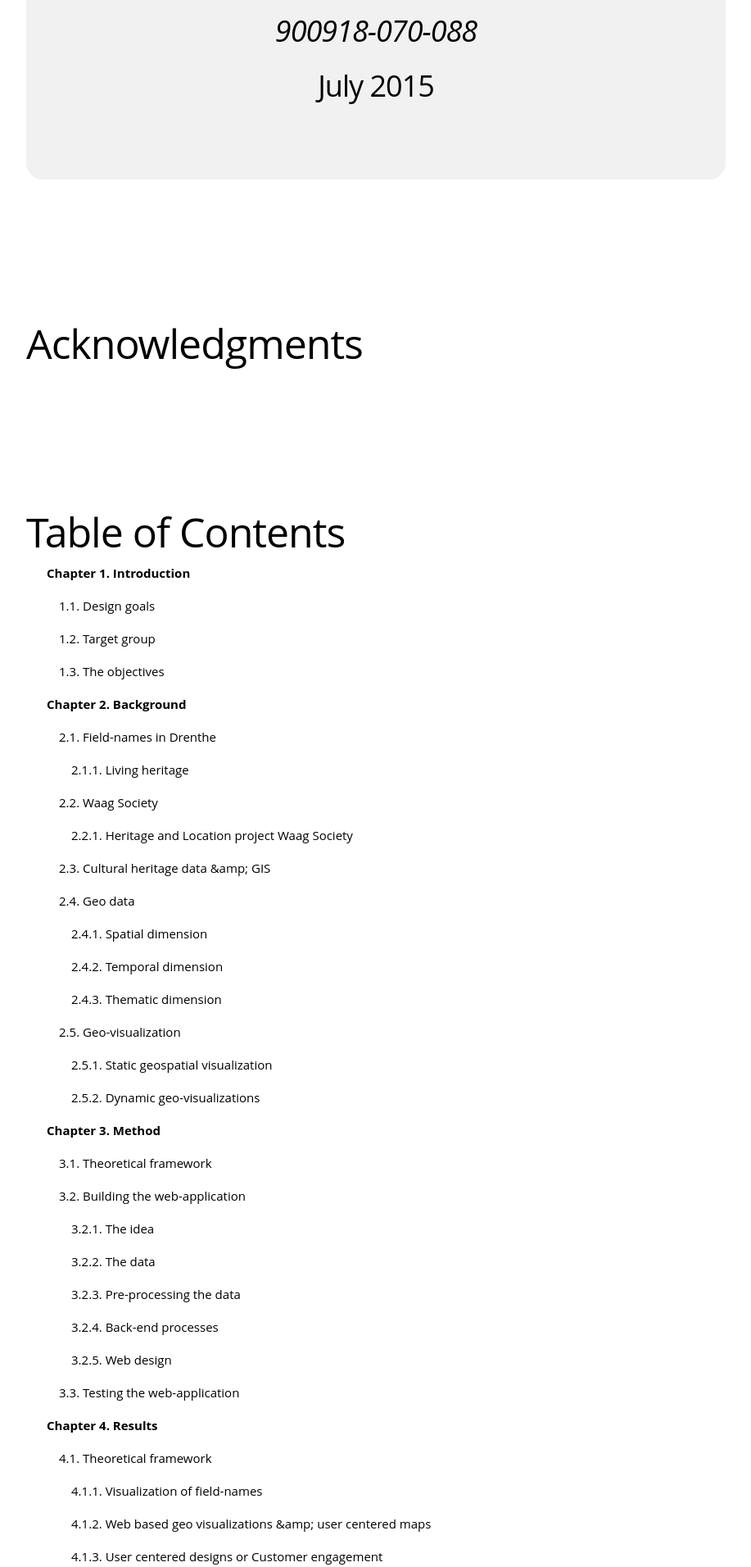
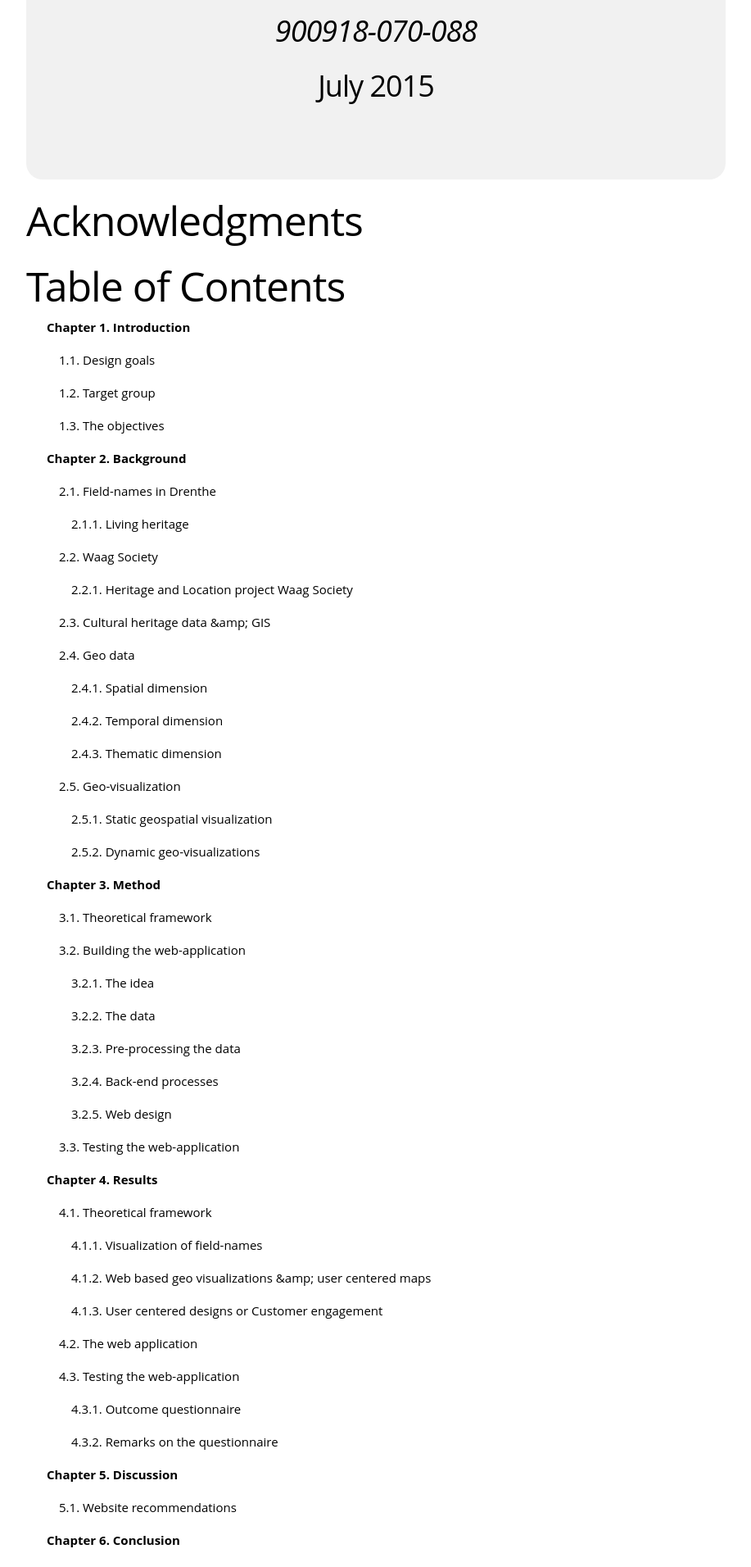
Before and after one commit to NieneB/InternshipReport, a Jekyll site: the page built from index.md, in a window 1280 px wide. Shown: the part 1527-3439 px from the top of the page at 82% size, without its empty margins (181-1098 px from the left). Built offline with Jekyll 4.4.1, drawn with Linux system fonts in a browser that asks for light colours; some web fonts are replaced.

Commit message:
sijl h2 h1

```diff
--- a/css/skeleton.css
+++ b/css/skeleton.css
@@ -116,9 +116,9 @@
   margin-top: 2rem;
   margin-bottom: 0.5rem; }
 h1, t1 { font-size: 4.0rem; line-height: 1.2;  letter-spacing: -.1rem;}
-h2, t2 { font-size: 3.6rem; line-height: 1.25; letter-spacing: -.1rem; }
-h3, t3 { font-size: 3.0rem; line-height: 1.3;  letter-spacing: -.1rem; }
-h4 { font-size: 2rem; line-height: 1.35; letter-spacing: -.08rem; }
+h2, t2 { font-size: 3.0rem; line-height: 1.25; letter-spacing: -.1rem; }
+h3, t3 { font-size: 2.0rem; line-height: 1.3;  letter-spacing: -.1rem; }
+h4 { font-size: 1.5rem; line-height: 1.35; letter-spacing: -.08rem; }
 h5 { font-size: 1.5rem; line-height: 1.5;  letter-spacing: -.05rem; }
 h6 { font-size: 1.5rem; line-height: 1.6;  letter-spacing: 0; }
 
--- a/css/style.css
+++ b/css/style.css
@@ -122,7 +122,6 @@
 }
 
 h1 {
-  padding-top: 3em;
   page-break-before: always;
 }
 
```
